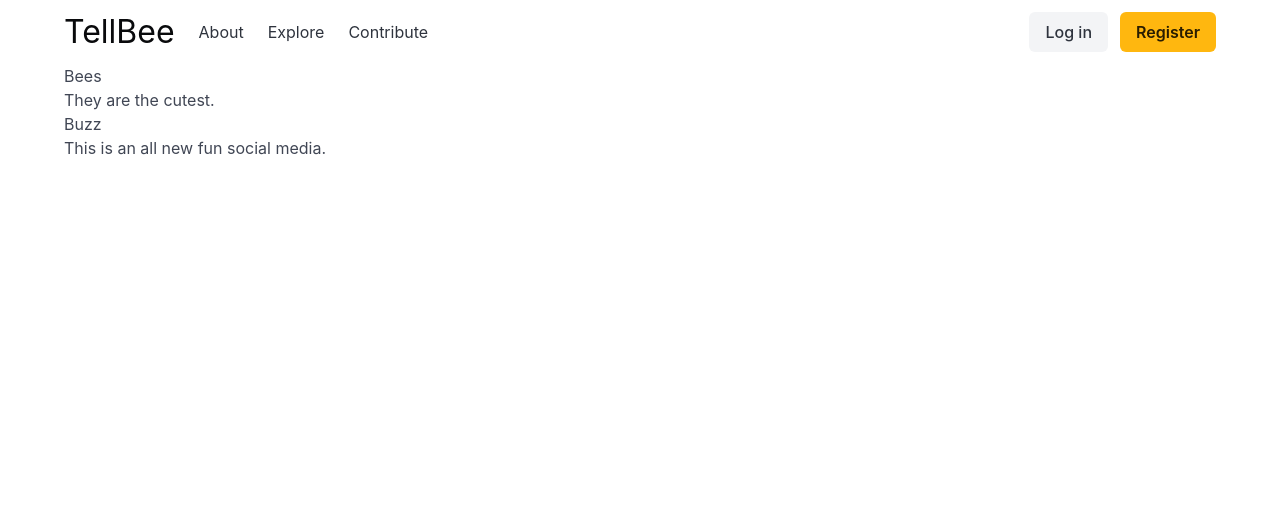
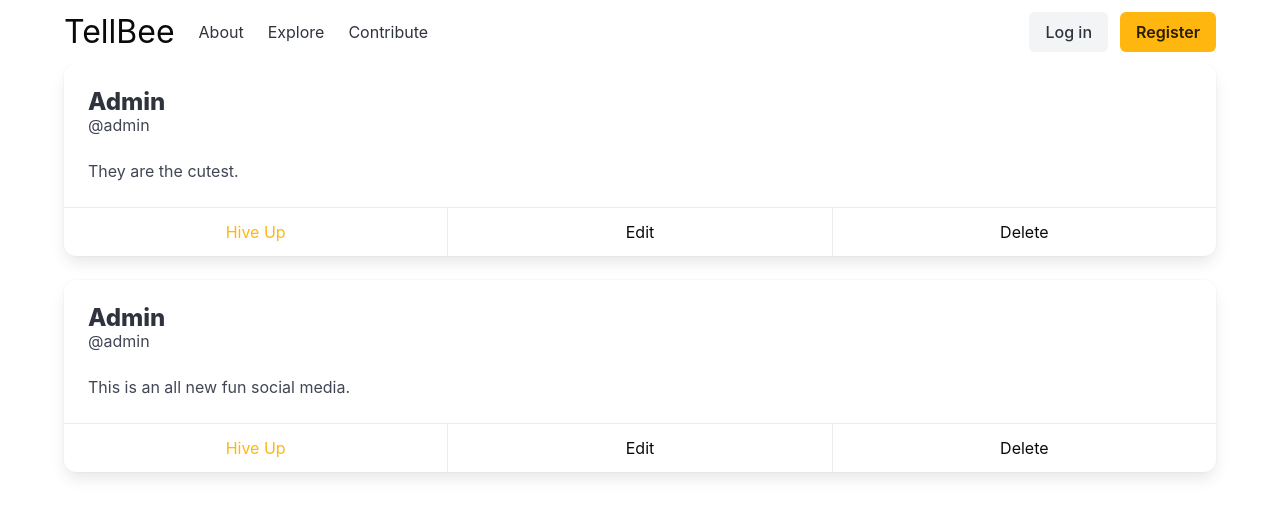
Before and after one commit to ritzvincentculanag/parakeet, a Django app: page /buzz/ in a window 1280 px wide. Shown: the top 517 px of the page. Run offline with Django 5.2, Linux system fonts and the light colour scheme; data comes from the database, SQL or seed files in the repository.

Commit message:
add initial buzz card component

```diff
--- a/templates/buzz/list.html
+++ b/templates/buzz/list.html
@@ -1,12 +1,11 @@
 {% extends "base.html" %}
 
 {% block title %}
-    Buzzes
+  Buzzes
 {% endblock title %}
 
 {% block content %}
-    {% for buzz in buzzes %}
-        <h1>{{ buzz.title }}</h1>
-        <p>{{ buzz.body|truncatewords:50 }}</p>
-    {% endfor %}
+  {% for buzz in buzzes %}
+    {% include "components/buzz.html" with buzz=buzz %}
+  {% endfor %}
 {% endblock content %}
--- /dev/null
+++ b/templates/components/buzz.html
@@ -0,0 +1,24 @@
+<div class="card">
+  <div class="card-content">
+    <div class="media">
+      <div class="media-content">
+        <p class="title is-4">
+          {% if buzz.author.first_name %}
+            {{ buzz.author.first_name }}
+          {% else %}
+            {{ buzz.author.username|title }}
+          {% endif %}
+        </p>
+        <p class="subtitle is-6">@{{ buzz.author.username }}</p>
+      </div>
+    </div>
+    <div class="content">
+      {{ buzz.body }}
+    </div>
+  </div>
+  <footer class="card-footer">
+    <a href="#" class="card-footer-item has-text-warning">Hive Up</a>
+    <a href="#" class="card-footer-item has-text-black">Edit</a>
+    <a href="#" class="card-footer-item has-text-black">Delete</a>
+  </footer>
+</div>
```
